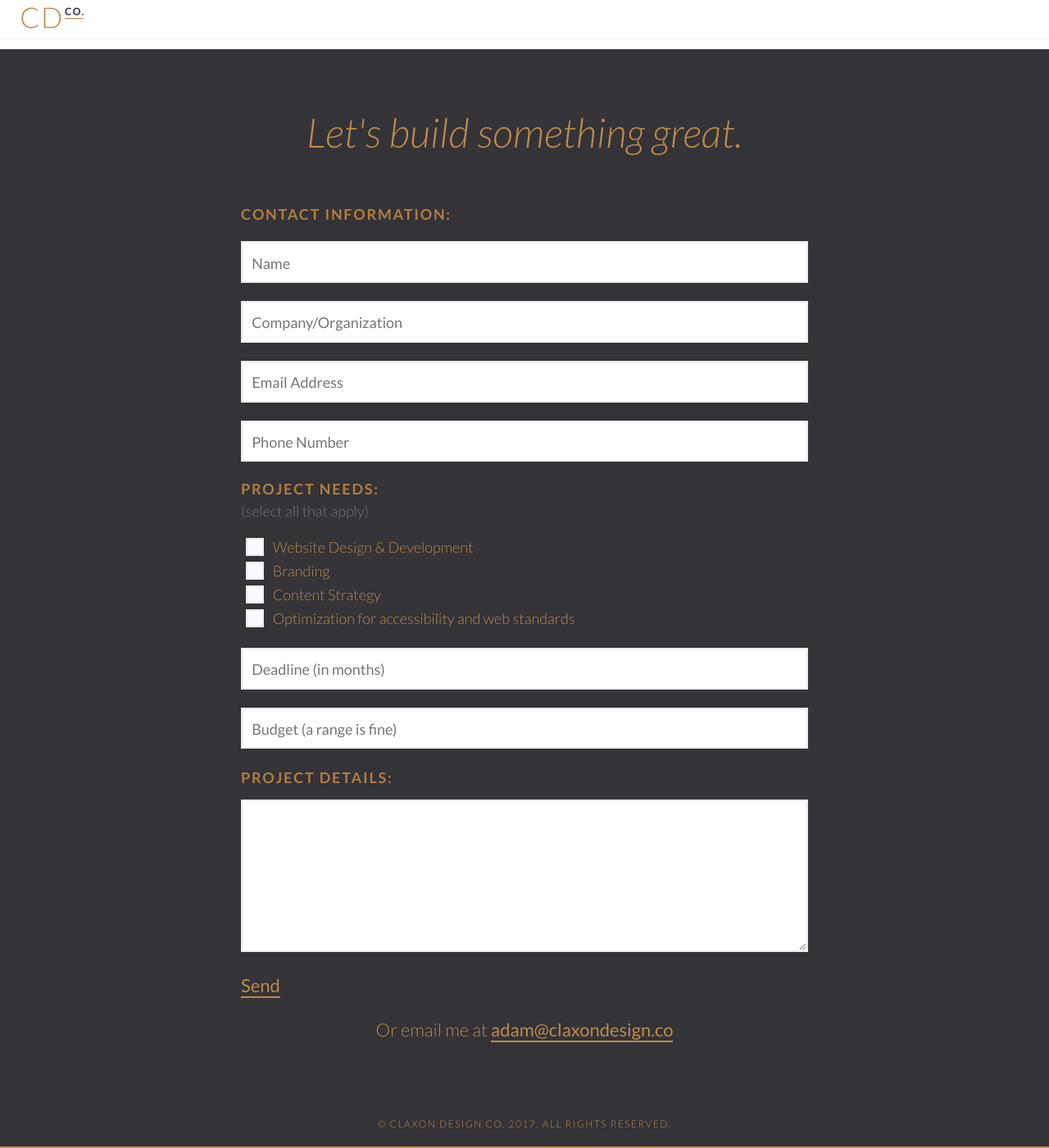
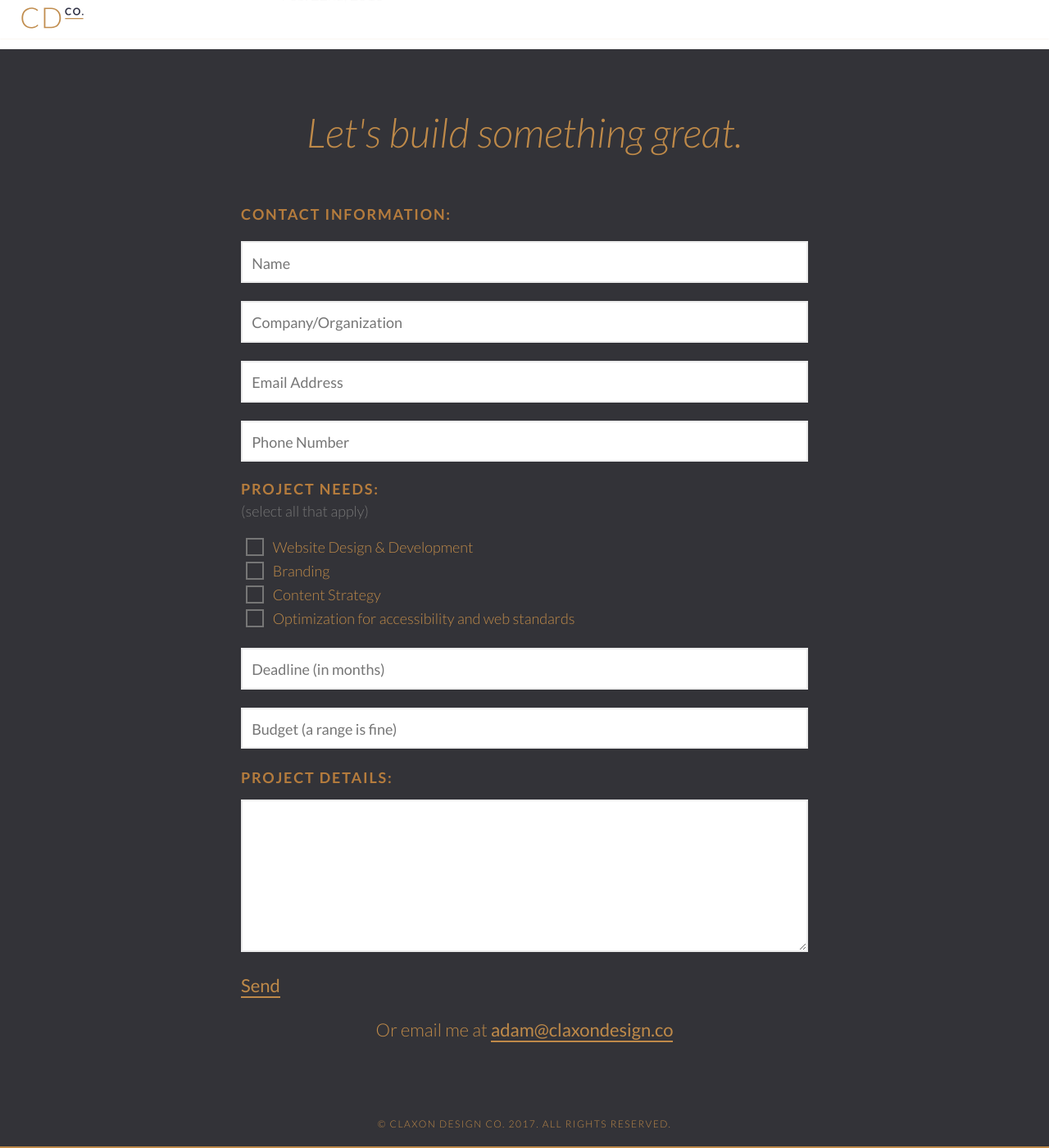
Before and after one commit to claxondesignco/claxondesignco.github.io, a Jekyll site: the page built from about.html, in a window 1280 px wide and 1400 px high, scrolled down 815 px. Shown: the whole window at 82% size. Built offline with Jekyll 4.4.1, drawn with Linux system fonts in a browser that asks for light colours.

Commit message:
Fixed checkbox colors on dark background.

```diff
--- a/_sass/_about.sass
+++ b/_sass/_about.sass
@@ -47,6 +47,15 @@
     form div.active label, form div.complete label
       color: $brand
 
+    input[type="checkbox"]+label::before
+      border: 2px solid #767676
+      background: $text
+
+    input[type="checkbox"]:checked+label::before
+      border-color: #009292
+      border-top: 0
+      border-right: 0
+
 .writing
   list-style: none
   line-height: 1.5em
```
